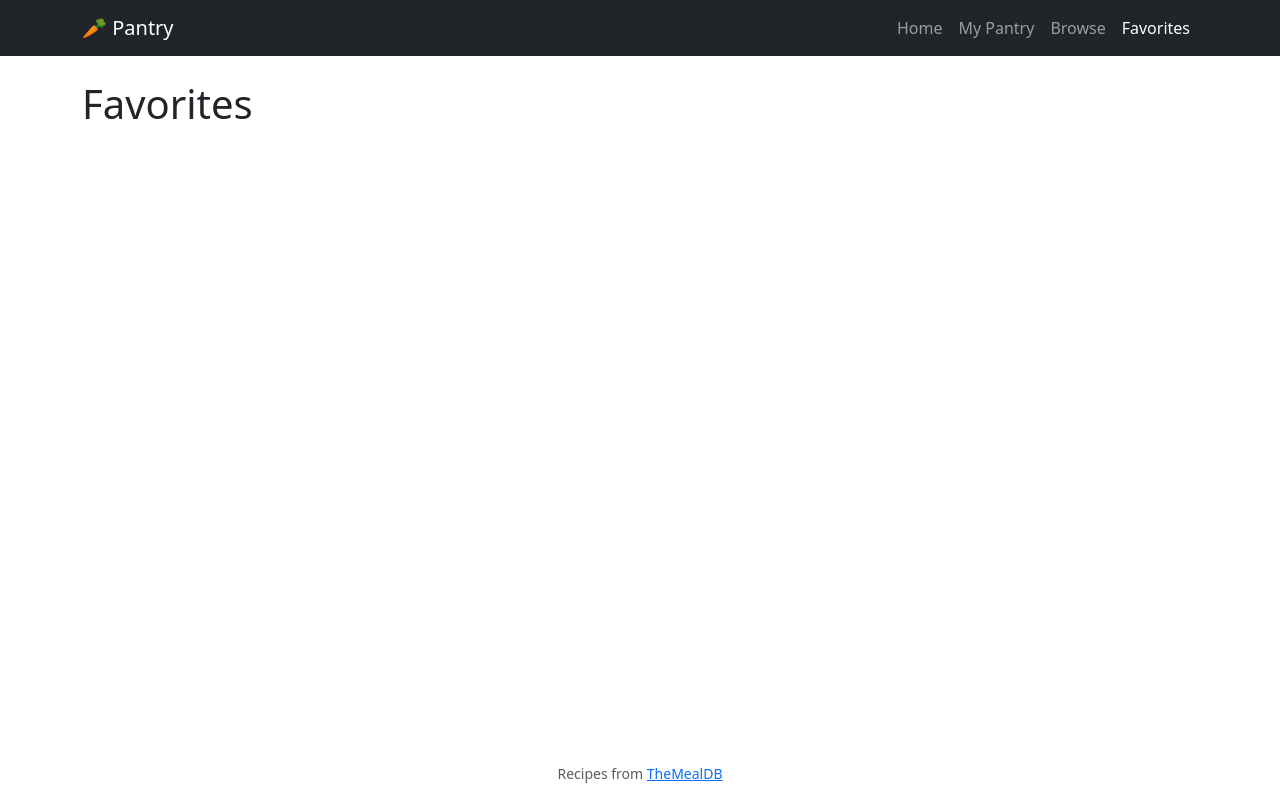
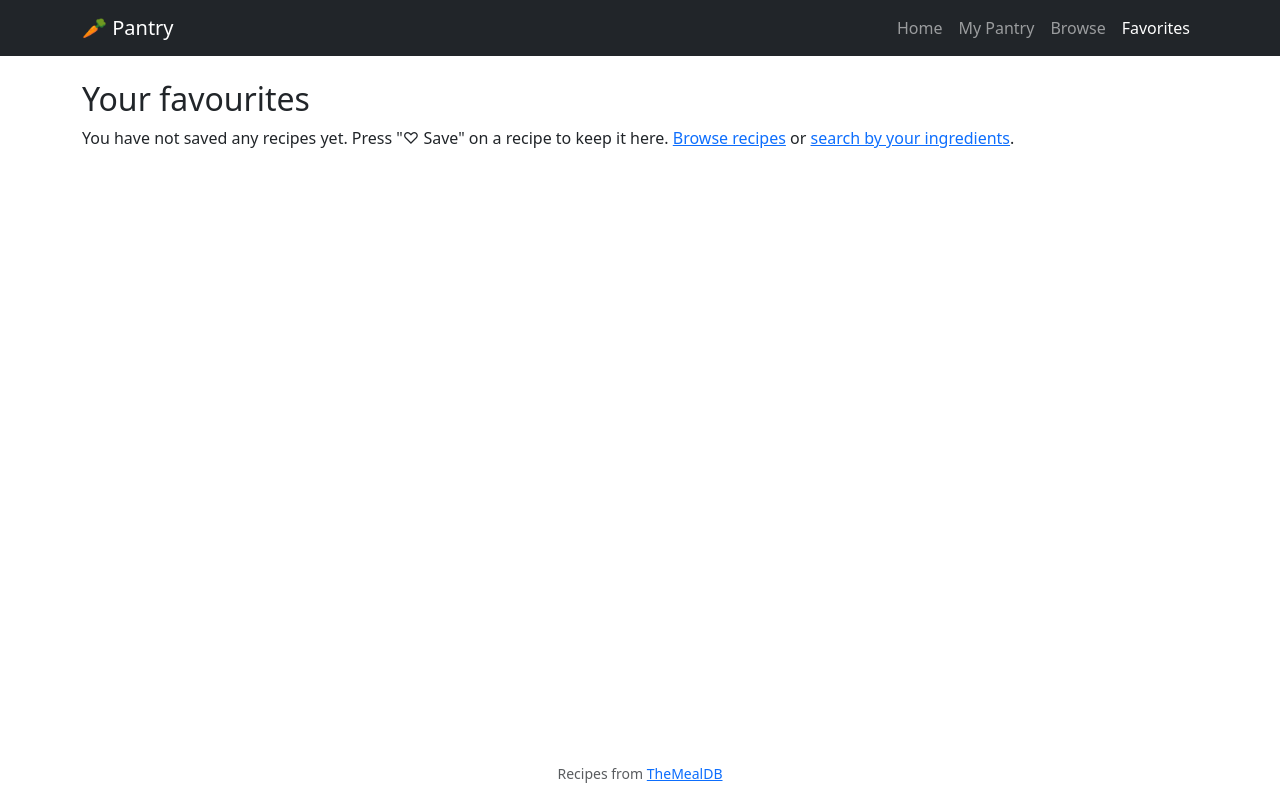
Before and after one commit to oggy-huuanh/wohiproject, a React (Vite) app: page /#/favorites in a window 1280 px wide. Built offline with nearby package versions, Linux system fonts and the light colour scheme.

Commit message:
added favorite food adding func

```diff
--- a/src/App.jsx
+++ b/src/App.jsx
@@ -1,3 +1,4 @@
+
 import { Container } from 'react-bootstrap'
 import { Route, Routes } from 'react-router-dom'
 import AppNavbar from './components/AppNavbar.jsx'
--- a/src/components/MealGrid.jsx
+++ b/src/components/MealGrid.jsx
@@ -1,4 +1,5 @@
 import { Col, Row } from 'react-bootstrap'
+import FavoriteButton from './FavoriteButton.jsx'
 import MealCard from './MealCard.jsx'
 
 // Responsive grid of meal cards, reused by Browse, My Pantry and Favorites.
@@ -11,7 +12,11 @@ function MealGrid({ meals, getBadge }) {
     <Row xs={1} sm={2} md={3} lg={4} className="g-3">
       {meals.map((meal) => (
         <Col key={meal.idMeal}>
-          <MealCard meal={meal} badge={getBadge ? getBadge(meal) : undefined} />
+          <MealCard meal={meal} badge={getBadge ? getBadge(meal) : undefined}>
+            {/* Everything between the MealCard tags arrives as "children"
+                and is shown at the bottom of the card */}
+            <FavoriteButton meal={meal} size="sm" />
+          </MealCard>
         </Col>
       ))}
     </Row>
--- a/src/pages/Favorites.jsx
+++ b/src/pages/Favorites.jsx
@@ -1,5 +1,36 @@
+import { Link } from 'react-router-dom'
+import MealGrid from '../components/MealGrid.jsx'
+import useFavorites from '../hooks/useFavorites.js'
+
+// Favorites screen: the meals the user saved.
+// They come from the favourites context (saved in localStorage), so this
+// page needs no API request and therefore no loading or error state.
 function Favorites() {
-  return <h1>Favorites</h1>
+  const { favorites } = useFavorites()
+
+  return (
+    <>
+      <h1 className="h2">Your favourites</h1>
+
+      {favorites.length === 0 ? (
+        <p>
+          You have not saved any recipes yet. Press "♡ Save" on a recipe to
+          keep it here. <Link to="/browse">Browse recipes</Link> or{' '}
+          <Link to="/pantry">search by your ingredients</Link>.
+        </p>
+      ) : (
+        <>
+          <p className="text-muted">
+            {favorites.length} saved{' '}
+            {favorites.length === 1 ? 'recipe' : 'recipes'}
+          </p>
+          {/* Pressing "♥ Saved" on a card removes it. The context updates,
+              this page re-renders, and the card disappears. */}
+          <MealGrid meals={favorites} />
+        </>
+      )}
+    </>
+  )
 }
 
 export default Favorites
--- a/src/pages/Recipe.jsx
+++ b/src/pages/Recipe.jsx
@@ -2,6 +2,7 @@ import { Badge, Col, ListGroup, Row } from 'react-bootstrap'
 import { Link, useParams } from 'react-router-dom'
 import { getIngredientList, urls } from '../api/mealApi.js'
 import ErrorMessage from '../components/ErrorMessage.jsx'
+import FavoriteButton from '../components/FavoriteButton.jsx'
 import Loader from '../components/Loader.jsx'
 import useFetch from '../hooks/useFetch.js'
 
@@ -81,8 +82,7 @@ function Recipe() {
             ))}
           </div>
 
-          {/* Step 6: the FavoriteButton goes here, e.g.
-              <FavoriteButton meal={meal} /> */}
+          <FavoriteButton meal={meal} />
 
           <h2 className="h4 mt-4">Ingredients</h2>
           <ListGroup variant="flush">
```
